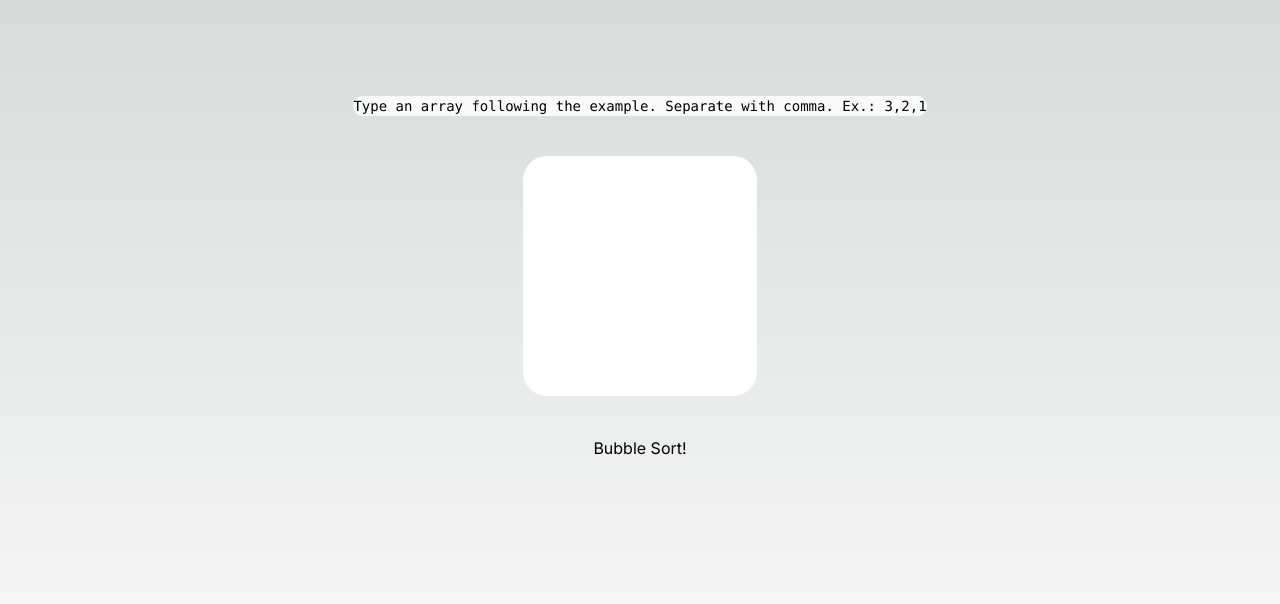
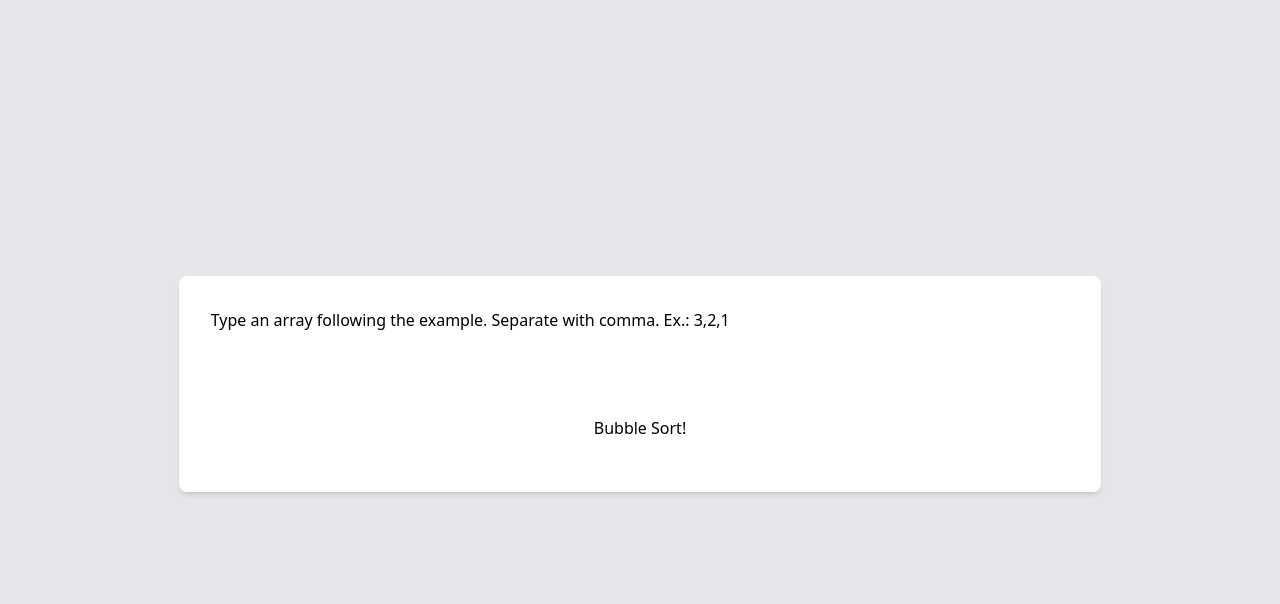
Before and after one commit to marcelldac/buble-sort-grafico-next, a Next.js app: page / in a window 1280 px wide. Shown: the top 604 px of the page. Built offline with nearby package versions, Linux system fonts and the light colour scheme.

Commit message:
feat: modify styles

```diff
--- a/src/pages/index.tsx
+++ b/src/pages/index.tsx
@@ -59,20 +59,18 @@ export default function Home() {
   };
 
   return (
-    <main
-      className={`flex min-h-screen flex-col items-center justify-between p-24 ${inter.className}`}
-    >
-      <div className="flex justify-center flex-col items-center mt-250">
-        <span className="flex justify-center bg-slate-50 font-mono text-center mb-10 p-25 w-250 h-100 rounded-3xl text-sm">
+    <main className="min-h-screen bg-gray-200 flex flex-col justify-center items-center">
+      <div className="bg-white p-8 rounded-lg shadow-md">
+        <span className="text-center mb-4">
           Type an array following the example. Separate with comma. Ex.: 3,2,1
         </span>
         <input
           type="text"
-          className="text-center border-none w-250 h-60 rounded-3xl mb-10"
+          className="w-full h-12 p-2 rounded-lg mb-4"
           onChange={handleChange}
         />
         <button
-          className="text-center border-none cursor-pointer w-250 h-70 rounded-3xl mb-10 @if($isHover) bg-gray @endif"
+          className={`w-full h-16 rounded-lg bg-${isHover ? "gray" : "white"}`}
           onClick={bubbleSort}
           onMouseEnter={() => {
             setIsHover(true);
@@ -84,11 +82,9 @@ export default function Home() {
           Bubble Sort!
         </button>
       </div>
-      <div className="flex text-center mt-100">
+      <div className="mt-8 text-white">
         {input.map((element, key) => (
-          <div key={key} className="text-slate-50 mx-5">
-            {element}
-          </div>
+          <div key={key}>{element}</div>
         ))}
       </div>
     </main>
```
